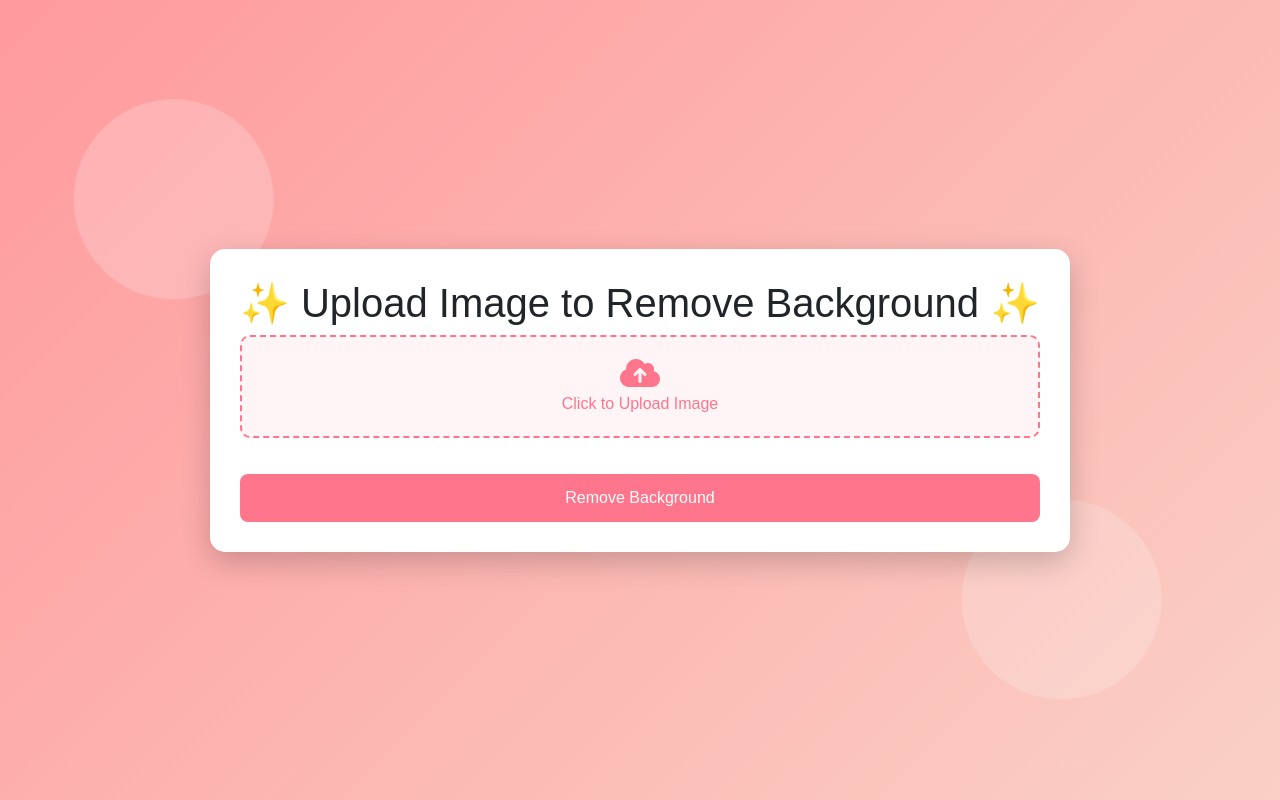
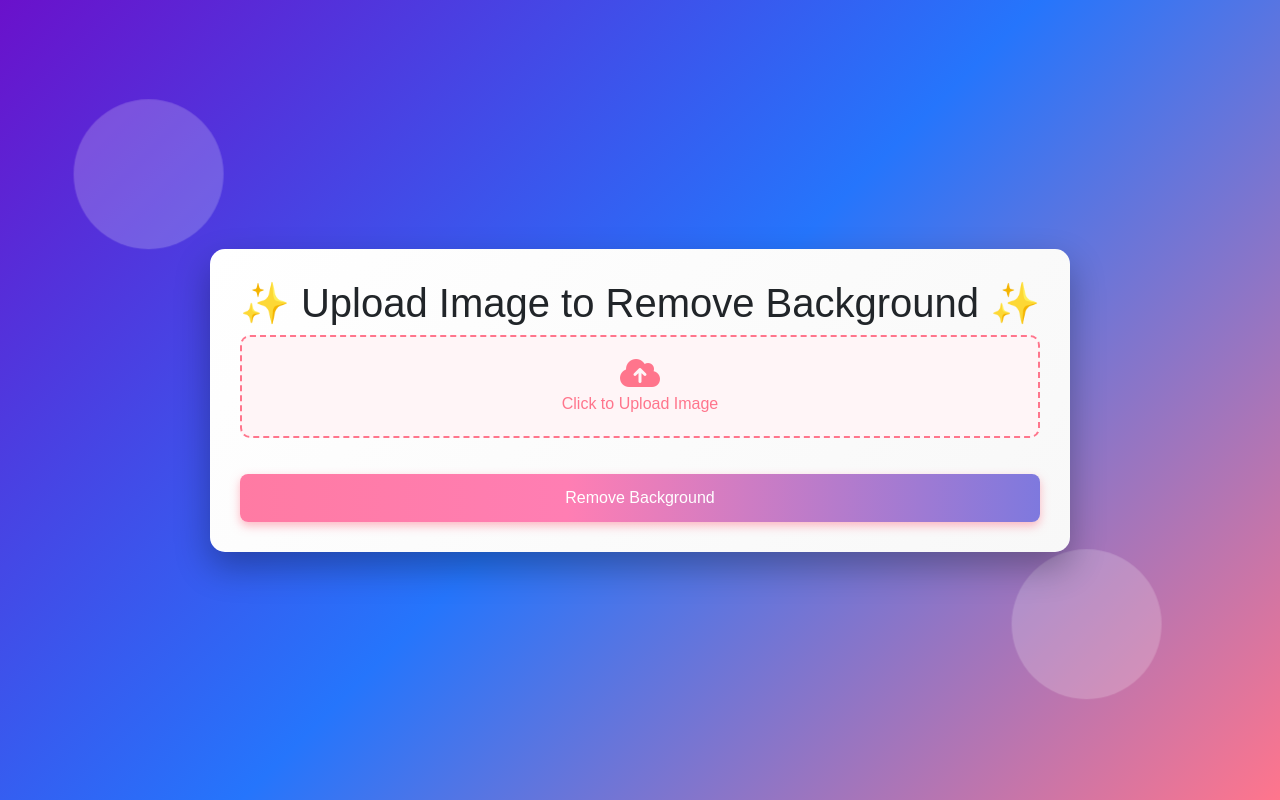
Before and after one commit to ditiss-shivam/background-remover-python-app, a Flask app: page / in a window 1280 px wide. Run offline with Flask 3, Linux system fonts and the light colour scheme.

Commit message:
index.html

```diff
--- a/Project/templates/index.html
+++ b/Project/templates/index.html
@@ -9,7 +9,7 @@
     <script src="https://cdnjs.cloudflare.com/ajax/libs/animejs/3.2.1/anime.min.js"></script>
     <style>
         body {
-            background: linear-gradient(135deg, #ff9a9e, #fad0c4);
+            background: linear-gradient(135deg, #6a11cb, #2575fc, #ff758c);
             font-family: 'Poppins', sans-serif;
             height: 100vh;
             display: flex;
@@ -20,8 +20,8 @@
         }
         .floating-bg {
             position: absolute;
-            width: 200px;
-            height: 200px;
+            width: 150px;
+            height: 150px;
             background: rgba(255, 255, 255, 0.2);
             border-radius: 50%;
             animation: floatAnimation 6s infinite alternate ease-in-out;
@@ -30,10 +30,14 @@
             border: none;
             border-radius: 15px;
             padding: 30px;
-            background: white;
-            box-shadow: 0 10px 30px rgba(0, 0, 0, 0.2);
+            background: linear-gradient(135deg, #ffffff, #f8f8f8);
+            box-shadow: 0 15px 35px rgba(0, 0, 0, 0.3);
             position: relative;
             z-index: 10;
+            transition: transform 0.3s ease;
+        }
+        .card:hover {
+            transform: scale(1.03);
         }
         @keyframes floatAnimation {
             0% { transform: translateY(-20px) translateX(-10px); }
@@ -55,7 +59,8 @@
             background: #ffe5ec;
         }
         .btn-upload {
-            background: #ff758c;
+            background: linear-gradient(90deg, #ff758c, #ff7eb3, #2575fc, #6a11cb);
+            background-size: 300% 300%;
             color: #fff;
             border: none;
             padding: 12px;
@@ -63,10 +68,22 @@
             border-radius: 8px;
             width: 100%;
             transition: all 0.3s;
+            box-shadow: 0 4px 10px rgba(255, 117, 140, 0.5);
+            animation: gradientShift 3s infinite alternate;
         }
         .btn-upload:hover {
-            background: #e74c64;
             transform: scale(1.05);
+            box-shadow: 0 6px 15px rgba(231, 76, 100, 0.6);
+            animation: pulse 1.5s infinite;
+        }
+        @keyframes gradientShift {
+            0% { background-position: left; }
+            100% { background-position: right; }
+        }
+        @keyframes pulse {
+            0% { box-shadow: 0 0 10px rgba(255, 117, 140, 0.8); }
+            50% { box-shadow: 0 0 20px rgba(255, 117, 140, 0.9); }
+            100% { box-shadow: 0 0 10px rgba(255, 117, 140, 0.8); }
         }
         .preview-container {
             margin-top: 20px;
@@ -78,6 +95,11 @@
             border-radius: 10px;
             display: none;
             box-shadow: 0 5px 15px rgba(0, 0, 0, 0.2);
+            animation: fadeIn 1s ease-in-out;
+        }
+        @keyframes fadeIn {
+            from { opacity: 0; transform: scale(0.9); }
+            to { opacity: 1; transform: scale(1); }
         }
     </style>
 </head>
```
